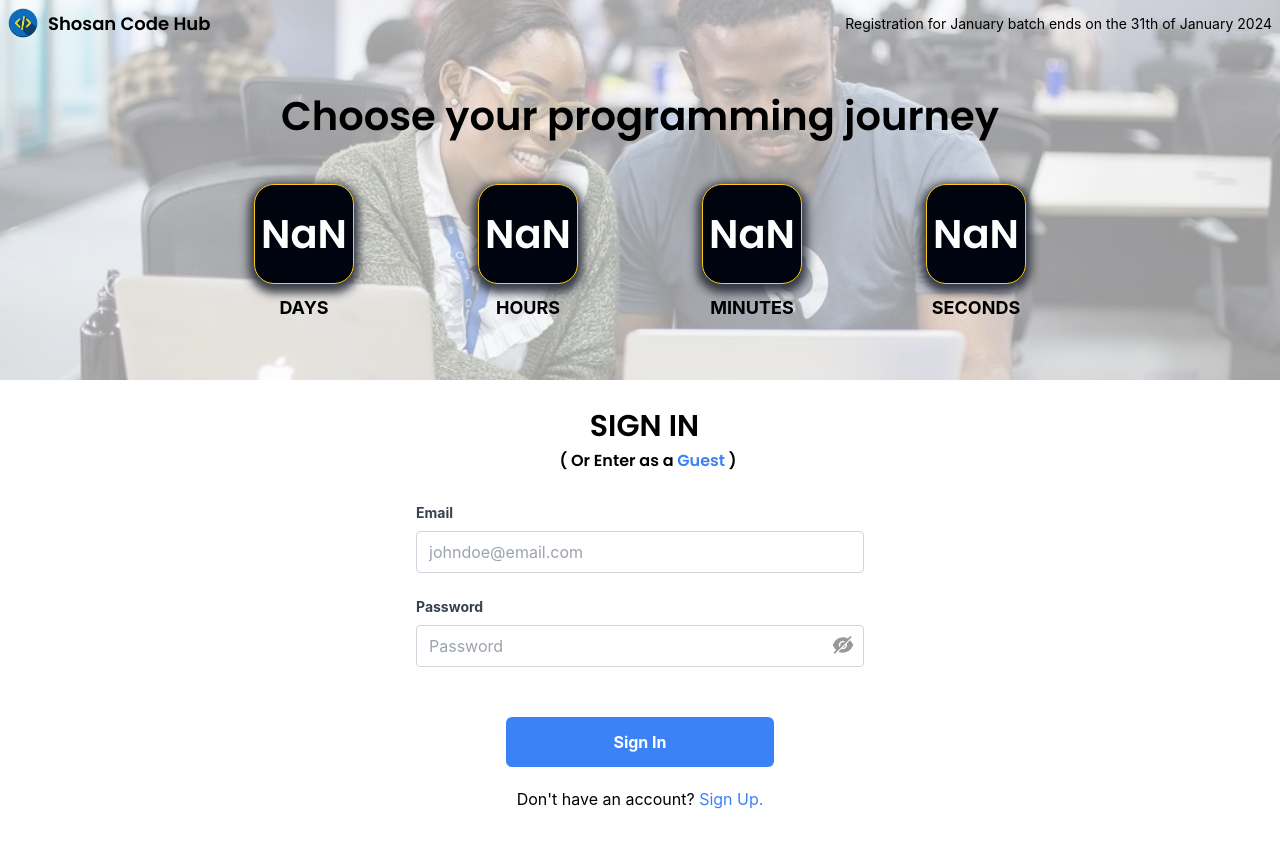
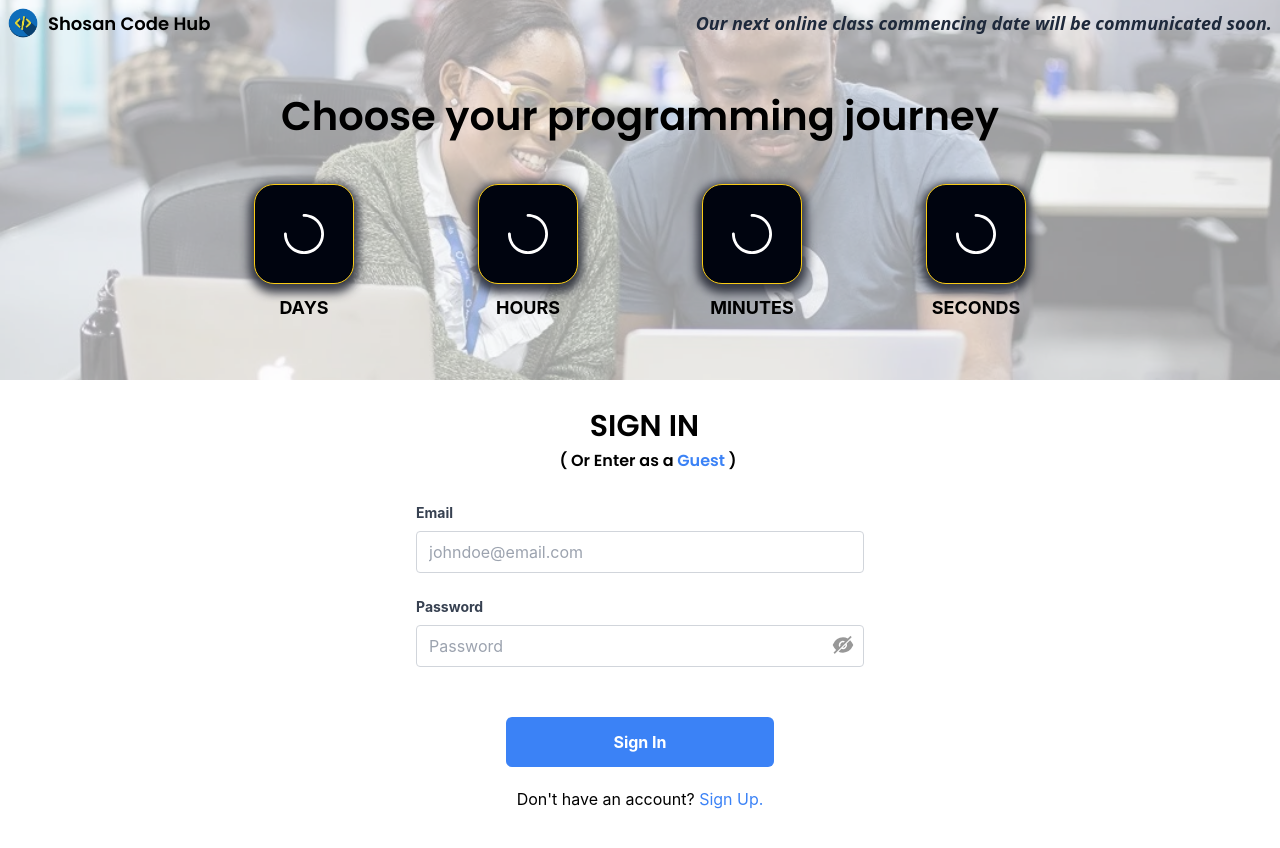
Before and after one commit to Kennius7/landing-page2, a React (Vite) app: page /login in a window 1280 px wide. Shown: the top 848 px of the page. Built offline with nearby package versions, Linux system fonts and the light colour scheme; no server answers; the database is empty.

Commit message:
Refactoring of the countdown and form submission components

```diff
--- a/src/components/Home.jsx
+++ b/src/components/Home.jsx
@@ -2,12 +2,14 @@ import backgroundPics from "../assets/home-bg.webp";
 import logo from "../assets/shosanacodemia-logo111.png";
 import { useContext } from "react";
 import { mainContext } from "../context/mainContext";
-// import RegisterButton from "./RegisterButton";
+import { TimerBox } from "./TimerBox";
+import { getFullDayFunction, getFullMonthFunction, getYear, getdateNumber } from "../data";
+
 
 
 
 const Home = () => {
-    const { days, hours, minutes, seconds } = useContext(mainContext);
+    const { days, hours, minutes, seconds, examTimeLimit, futureDate } = useContext(mainContext);
     // 🚀🚀🚀
 
     return (
@@ -34,10 +36,24 @@ const Home = () => {
                             </div>
                         </div>
                         <div>
-                            <div className="text-end sm:text-[16px] xs:text-[13px] text-[10px]">
-                                Registration for July batch <br className={`md:hidden block`}/>
-                                ends on the 31th of June 2024
-                            </div>
+                            {
+                                examTimeLimit < 2 || examTimeLimit === null || isNaN(examTimeLimit)
+                                ?   <div className="font-sans font-semibold text-end md:text-[18px]
+                                        sm:text-[17px] xs:text-[13px] text-[11px] text-slate-800
+                                        italic sm:leading-normal xs:leading-[16px]
+                                        leading-[13px]">
+                                        Our next online class commencing date will be communicated soon.
+                                    </div>
+                                :   <div className="font-sans font-semibold text-end md:text-[18px]
+                                        sm:text-[17px] xs:text-[13px] text-[11px] text-slate-800
+                                        italic sm:leading-normal xs:leading-[16px]
+                                        leading-[13px]">
+                                        Our next online class commencing date is on {getFullDayFunction(futureDate)},&nbsp;
+                                        <br className={`md:hidden block`}/>
+                                        the {getdateNumber(futureDate)}th
+                                        of {getFullMonthFunction(futureDate)}, {getYear(futureDate)}&nbsp;
+                                    </div>
+                            }
                         </div>
                     </div>
 
@@ -93,10 +109,7 @@ const Home = () => {
                                     <div className="flex justify-center items-center bg-primary box-shadow
                                         border-yellow-400 border-[1px] rounded-[20%] sm:w-[100px]
                                         sm:h-[100px] xs:w-[70px] xs:h-[70px] w-[60px] h-[60px]">
-                                        <span className="font-poppins font-semibold text-white
-                                            text-center sm:text-[40px] xs:text-[24px] text-[25px]">
-                                            {days}
-                                        </span>
+                                        <TimerBox timeLimit={examTimeLimit} timeSegment={days}/>
                                     </div>
                                     <span className="flex justify-center items-center font-bold
                                         sm:text-[18px] xs:text-[13px] text-[12px] mt-[10px]">
@@ -108,10 +121,7 @@ const Home = () => {
                                     <div className="flex justify-center items-center bg-primary box-shadow
                                         border-yellow-400 border-[1px] rounded-[20%] sm:w-[100px]
                                         sm:h-[100px] xs:w-[70px] xs:h-[70px] w-[60px] h-[60px]">
-                                        <span className="font-poppins font-semibold text-white
-                                            text-center sm:text-[40px] xs:text-[24px] text-[25px]">
-                                            {hours}
-                                        </span>
+                                        <TimerBox timeLimit={examTimeLimit} timeSegment={hours}/>
                                     </div>
                                     <span className="flex justify-center items-center font-bold
                                         sm:text-[18px] xs:text-[13px] text-[12px] mt-[10px]">
@@ -123,10 +133,7 @@ const Home = () => {
                                     <div className="flex justify-center items-center bg-primary box-shadow
                                         border-yellow-400 border-[1px] rounded-[20%] sm:w-[100px]
                                         sm:h-[100px] xs:w-[70px] xs:h-[70px] w-[60px] h-[60px]">
-                                        <span className="font-poppins font-semibold text-white
-                                            text-center sm:text-[40px] xs:text-[24px] text-[25px]">
-                                            {minutes}
-                                        </span>
+                                        <TimerBox timeLimit={examTimeLimit} timeSegment={minutes}/>
                                     </div>
                                     <span className="flex justify-center items-center font-bold
                                         sm:text-[18px] xs:text-[13px] text-[12px] mt-[10px]">
@@ -138,10 +145,7 @@ const Home = () => {
                                     <div className="flex justify-center items-center bg-primary box-shadow
                                         border-yellow-400 border-[1px] rounded-[20%] sm:w-[100px]
                                         sm:h-[100px] xs:w-[70px] xs:h-[70px] w-[60px] h-[60px]">
-                                        <span className="font-poppins font-semibold text-white
-                                            text-center sm:text-[40px] xs:text-[24px] text-[25px]">
-                                            {seconds}
-                                        </span>
+                                        <TimerBox timeLimit={examTimeLimit} timeSegment={seconds}/>
                                     </div>
                                     <span className="flex justify-center items-center font-bold
                                         sm:text-[18px] xs:text-[13px] text-[12px] mt-[10px]">
--- a/src/components/RegisterHome.jsx
+++ b/src/components/RegisterHome.jsx
@@ -3,12 +3,15 @@ import logo from "../assets/shosanacodemia-logo111.png";
 import { useContext } from "react";
 import { useNavigate } from "react-router-dom";
 import { mainContext } from "../context/mainContext";
+// import { AiOutlineLoading3Quarters } from "react-icons/ai";
+import { TimerBox } from "./TimerBox";
+import { getFullDayFunction, getFullMonthFunction, getYear, getdateNumber } from "../data";
 
 
 
 
 const Home = () => {
-    const { days, hours, minutes, seconds } = useContext(mainContext);
+    const { days, hours, minutes, seconds, examTimeLimit, futureDate } = useContext(mainContext);
     const Navigate = useNavigate();
     // 🚀🚀🚀
 
@@ -37,10 +40,24 @@ const Home = () => {
                             </div>
                         </div>
                         <div>
-                            <div className="text-end md:text-[14px] sm:text-[16px] xs:text-[13px] text-[10px]">
-                                Registration for January batch <br className={`md:hidden block`}/>
-                                ends on the 31th of January 2024
-                            </div>
+                            {
+                                examTimeLimit < 2 || examTimeLimit === null || isNaN(examTimeLimit)
+                                ?   <div className="font-sans font-semibold text-end md:text-[18px]
+                                        sm:text-[17px] xs:text-[13px] text-[11px] text-slate-800
+                                        italic sm:leading-normal xs:leading-[16px]
+                                        leading-[13px]">
+                                        Our next online class commencing date will be communicated soon.
+                                    </div>
+                                :   <div className="font-sans font-semibold text-end md:text-[18px]
+                                        sm:text-[17px] xs:text-[13px] text-[11px] text-slate-800
+                                        italic sm:leading-normal xs:leading-[16px]
+                                        leading-[13px]">
+                                        Our next online class commencing date is on {getFullDayFunction(futureDate)},&nbsp;
+                                        <br className={`md:hidden block`}/>
+                                        the {getdateNumber(futureDate)}th
+                                        of {getFullMonthFunction(futureDate)}, {getYear(futureDate)}&nbsp;
+                                    </div>
+                            }
                         </div>
                     </div>
 
@@ -63,10 +80,7 @@ const Home = () => {
                                     <div className="flex justify-center items-center bg-primary box-shadow
                                         border-yellow-400 border-[1px] rounded-[20%] sm:w-[100px]
                                         sm:h-[100px] xs:w-[70px] xs:h-[70px] w-[60px] h-[60px]">
-                                        <span className="font-poppins font-semibold text-white
-                                            text-center sm:text-[40px] xs:text-[24px] text-[25px]">
-                                            {days}
-                                        </span>
+                                        <TimerBox timeLimit={examTimeLimit} timeSegment={days}/>
                                     </div>
                                     <span className="flex justify-center items-center font-bold
                                         sm:text-[18px] xs:text-[13px] text-[12px] mt-[10px]">
@@ -78,10 +92,7 @@ const Home = () => {
                                     <div className="flex justify-center items-center bg-primary box-shadow
                                         border-yellow-400 border-[1px] rounded-[20%] sm:w-[100px]
                                         sm:h-[100px] xs:w-[70px] xs:h-[70px] w-[60px] h-[60px]">
-                                        <span className="font-poppins font-semibold text-white
-                                            text-center sm:text-[40px] xs:text-[24px] text-[25px]">
-                                            {hours}
-                                        </span>
+                                        <TimerBox timeLimit={examTimeLimit} timeSegment={hours}/>
                                     </div>
                                     <span className="flex justify-center items-center font-bold
                                         sm:text-[18px] xs:text-[13px] text-[12px] mt-[10px]">
@@ -93,10 +104,7 @@ const Home = () => {
                                     <div className="flex justify-center items-center bg-primary box-shadow
                                         border-yellow-400 border-[1px] rounded-[20%] sm:w-[100px]
                                         sm:h-[100px] xs:w-[70px] xs:h-[70px] w-[60px] h-[60px]">
-                                        <span className="font-poppins font-semibold text-white
-                                            text-center sm:text-[40px] xs:text-[24px] text-[25px]">
-                                            {minutes}
-                                        </span>
+                                        <TimerBox timeLimit={examTimeLimit} timeSegment={minutes}/>
                                     </div>
                                     <span className="flex justify-center items-center font-bold
                                         sm:text-[18px] xs:text-[13px] text-[12px] mt-[10px]">
@@ -108,10 +116,7 @@ const Home = () => {
                                     <div className="flex justify-center items-center bg-primary box-shadow
                                         border-yellow-400 border-[1px] rounded-[20%] sm:w-[100px]
                                         sm:h-[100px] xs:w-[70px] xs:h-[70px] w-[60px] h-[60px]">
-                                        <span className="font-poppins font-semibold text-white
-                                            text-center sm:text-[40px] xs:text-[24px] text-[25px]">
-                                            {seconds}
-                                        </span>
+                                        <TimerBox timeLimit={examTimeLimit} timeSegment={seconds}/>
                                     </div>
                                     <span className="flex justify-center items-center font-bold
                                         sm:text-[18px] xs:text-[13px] text-[12px] mt-[10px]">
--- /dev/null
+++ b/src/components/TimerBox.jsx
@@ -0,0 +1,26 @@
+import { AiOutlineLoading3Quarters } from "react-icons/ai";
+
+
+
+
+// eslint-disable-next-line react/prop-types
+export const TimerBox = ({ timeLimit, timeSegment }) => {
+    return (
+        <>
+            {
+                timeLimit < 2 || timeLimit === null || isNaN(timeLimit)
+                ?   <div className='flex justify-center
+                        items-center rotate'>
+                        <AiOutlineLoading3Quarters
+                            size={40}
+                            color="white"/>
+                    </div>
+                :   <span className="font-poppins font-semibold
+                        text-white text-center sm:text-[40px]
+                        xs:text-[24px] text-[25px]">
+                        {timeSegment}
+                    </span>
+            }
+        </>
+    )
+}
```
Also changed, not shown: src/App.jsx (+6 -6 lines), src/components/Register.jsx (+32 -18 lines).
